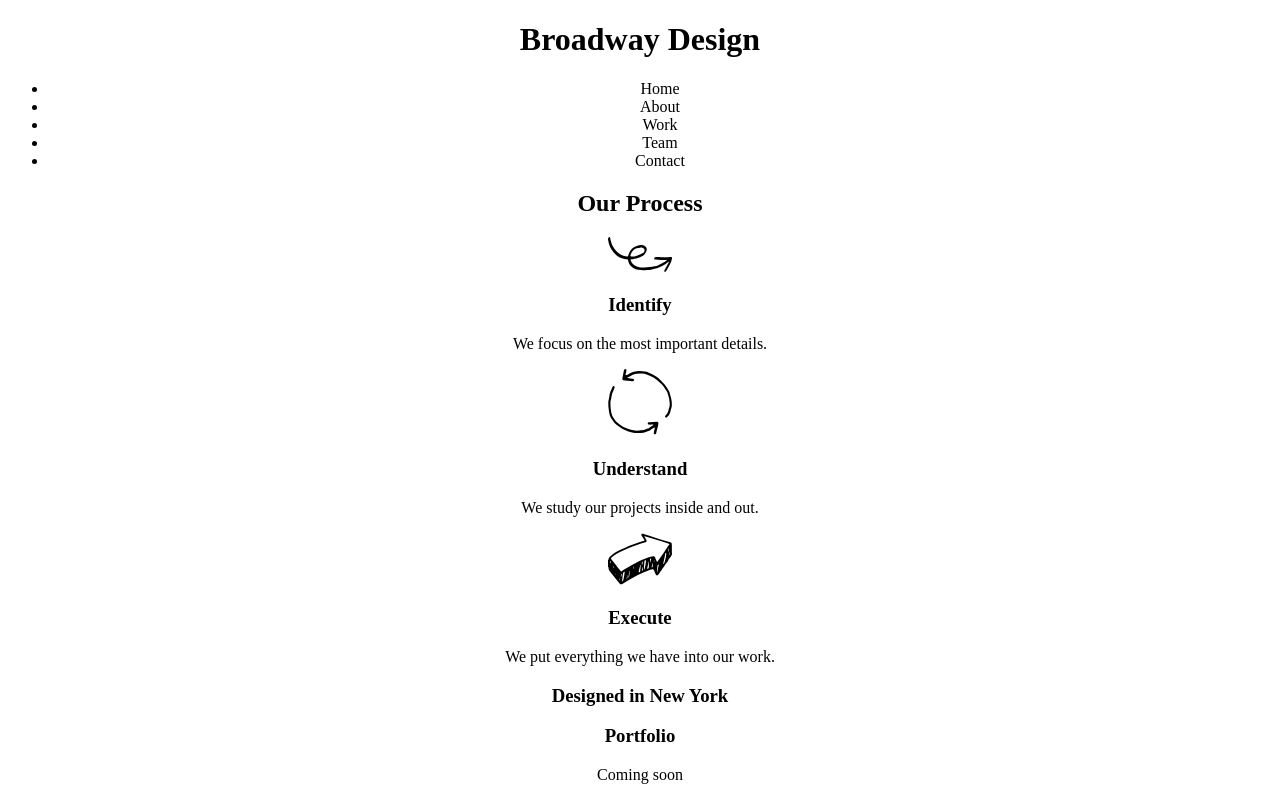
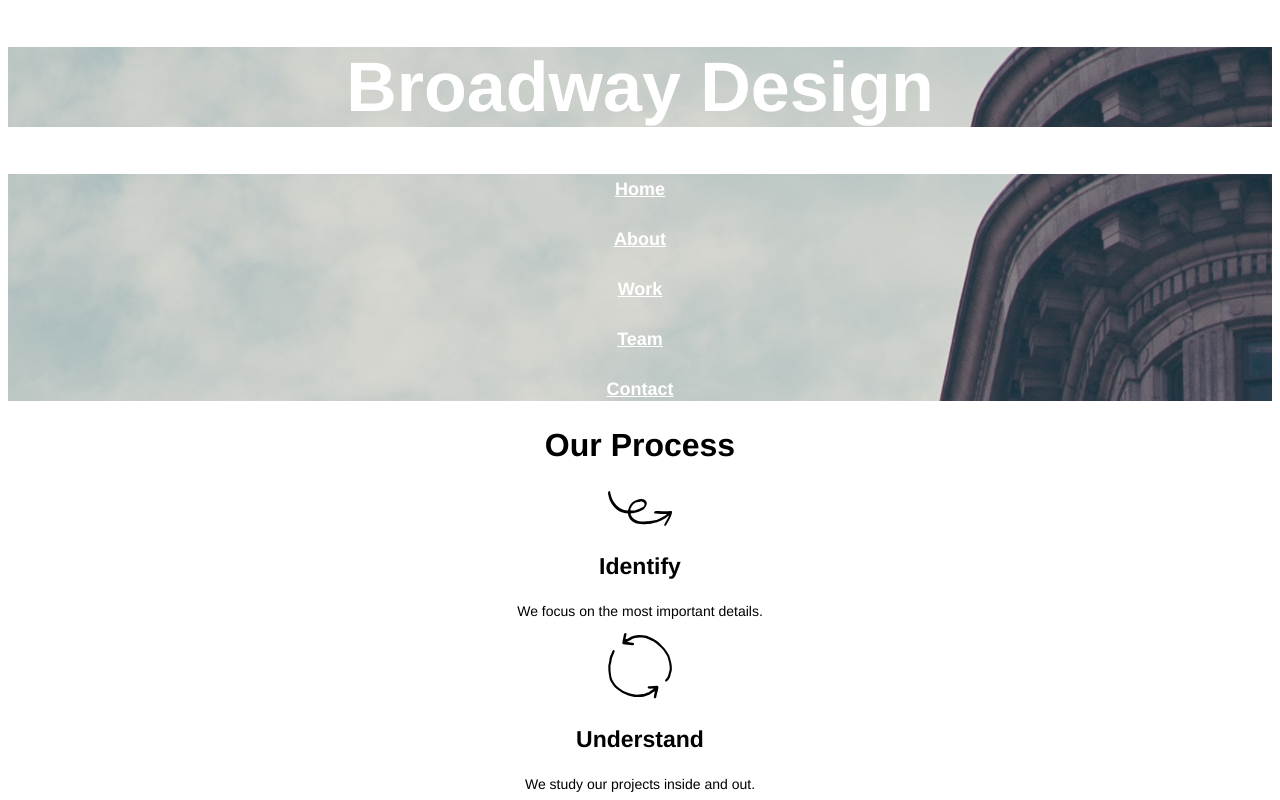
Before and after one commit to Jason1288/broadway, a plain HTML site: page index.html in a window 1280 px wide. Shown: the top 800 px of the page. Drawn offline with Linux system fonts and the light colour scheme.

Commit message:
evrything except backgrond on work and footer

```diff
--- a/index.html
+++ b/index.html
@@ -1,24 +1,26 @@
 <!DOCTYPE html>
 <html lang="en" dir="ltr">
   <head>
+    <style> h1, nav{ background-image: url("./resources/images/the-flatiron-building.png");
+           }
+        </style>
     <link  type=text/css rel="stylesheet" href="./resources/style.css">
     <meta charset="utf-8">
     <title>Broadway</title>
   </head>
   <body>
 
+
     <h1>Broadway Design</h1>
       <nav>
-       <ul>
-        <li>Home</li>
-        <li>About</li>
-        <li>Work</li>
-        <li>Team</li>
-        <li>Contact</li>
-       </ul>
+       <h3><a href= "#home">Home</a></h3>
+       <h3><a href= "#about">About</a></h3>
+       <h3><a href= "#work">Work</a></h3>
+       <h3><a href= "#team">Team</a></h3>
+       <h3><a href= "#contact">Contact</a></h3>
       </nav>
 
-      <h2>Our Process</h2>
+      <h2 id= "home">Our Process</h2>
 
          <?xml version="1.0" encoding="UTF-8"?>
          <svg width="64px" height="35px" viewBox="0 0 64 35" version="1.1" xmlns="http://www.w3.org/2000/svg" xmlns:xlink="http://www.w3.org/1999/xlink">
@@ -31,7 +33,7 @@
              </g>
            </svg>
 
-        <h3>Identify</h3>
+        <h3 id= "about">Identify</h3>
           <p>We focus on the most important details.
           </p>
 
@@ -69,6 +71,7 @@
 
              <h3 id= "work">Designed in New York</h3>
 
+
             <h3>Portfolio</h3>
               <p>Coming soon</p>
 
--- a/resources/style.css
+++ b/resources/style.css
@@ -1 +1,31 @@
 body { text-align: center;}
+
+h1{ font-family: Helvetica;
+    font-size: 70px;
+    font-weight: bold;
+    color: white;
+  }
+
+ a { font-family: Helvetica;
+        font-size: 18px;
+        color: white;
+      }
+#home{font-size: 32px;
+      font-weight: bold;
+       font-family: Helvetica;
+     }
+
+h3{ font-family: Helvetica;
+    font-size: 23px;
+    font-weight: bold;
+  }
+
+p {font-family: Helvetica;
+    font-size: 14px;
+  }
+
+  #work{ font-family: Helvetica;
+         font-size: 23px;
+         font-weight: bold;
+         color: white;
+       background-color: teal;}
```
